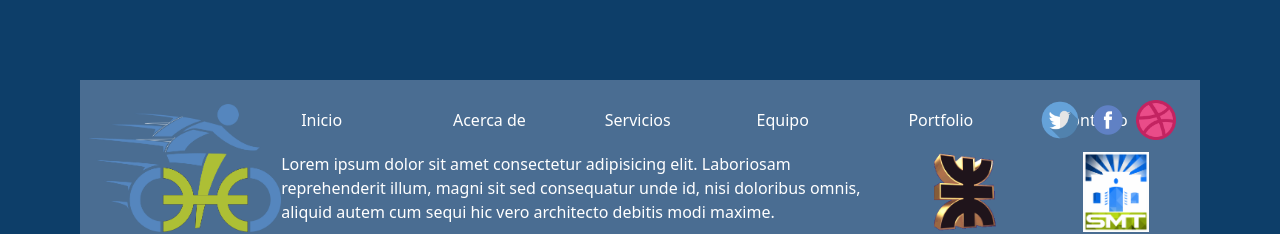
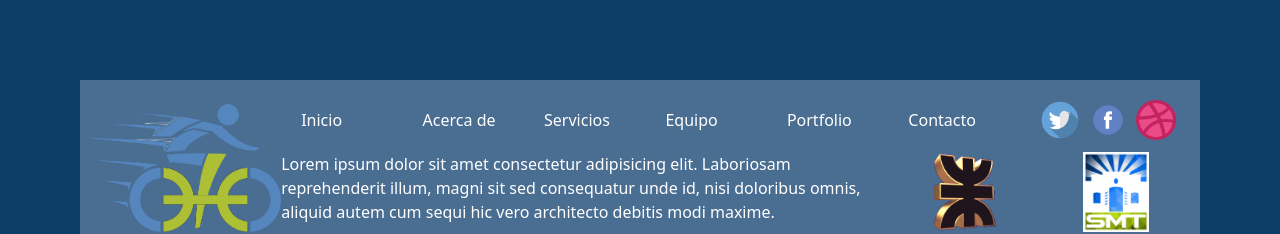
Before and after one commit to alexlecco/compra-desde-casa, a React (Create React App) app: page / in a window 1280 px wide. Shown: the top 234 px of the page. Built offline with nearby package versions, Linux system fonts and the light colour scheme; no server answers.

Commit message:
update lg layout in Header

```diff
--- a/src/components/Header.js
+++ b/src/components/Header.js
@@ -18,12 +18,14 @@ export default class Header extends Component {
                 <div className="">
                     <div className="">
                         <ul className="flex relative lg:flex-no-wrap flex-wrap">
+                            <div className="flex lg:flex-no-wrap flex-wrap lg:w-4/5">
                                 <li className={`${menuItemClassName} w-1/2 lg:text-left text-center`}>Inicio</li>
                                 <li className={`${menuItemClassName} w-1/2 lg:text-left text-center`}>Acerca de</li>
                                 <li className={`${menuItemClassName} w-1/2 lg:text-left text-center`}>Servicios</li>
                                 <li className={`${menuItemClassName} w-1/2 lg:text-left text-center`}>Equipo</li>
                                 <li className={`${menuItemClassName} w-1/2 lg:text-left text-center`}>Portfolio</li>
                                 <li className={`${menuItemClassName} w-1/2 lg:text-left text-center`}>Contacto</li>
+                            </div>
                             <div className="flex mx-auto lg:mt-3 lg:my-5 lg:absolute lg:inset-y-0 lg:right-0 lg:mr-3">
                                 <img src={twitter} alt="twitter" className={`${socialClassName}`} />
                                 <img src={facebook} alt="facebook" className={`${socialClassName}`} />
```
Lines whose indentation alone changed are shown as unchanged.
